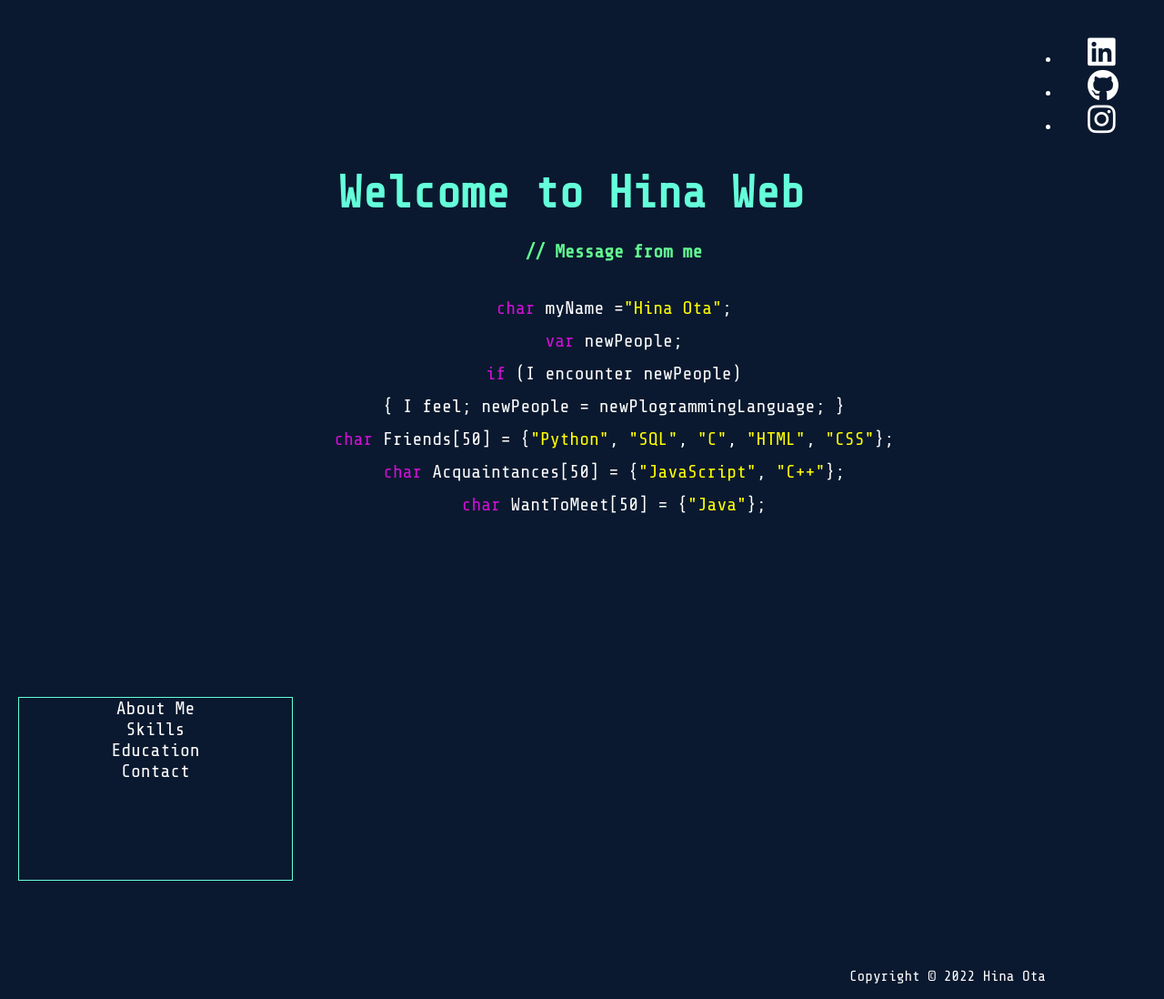
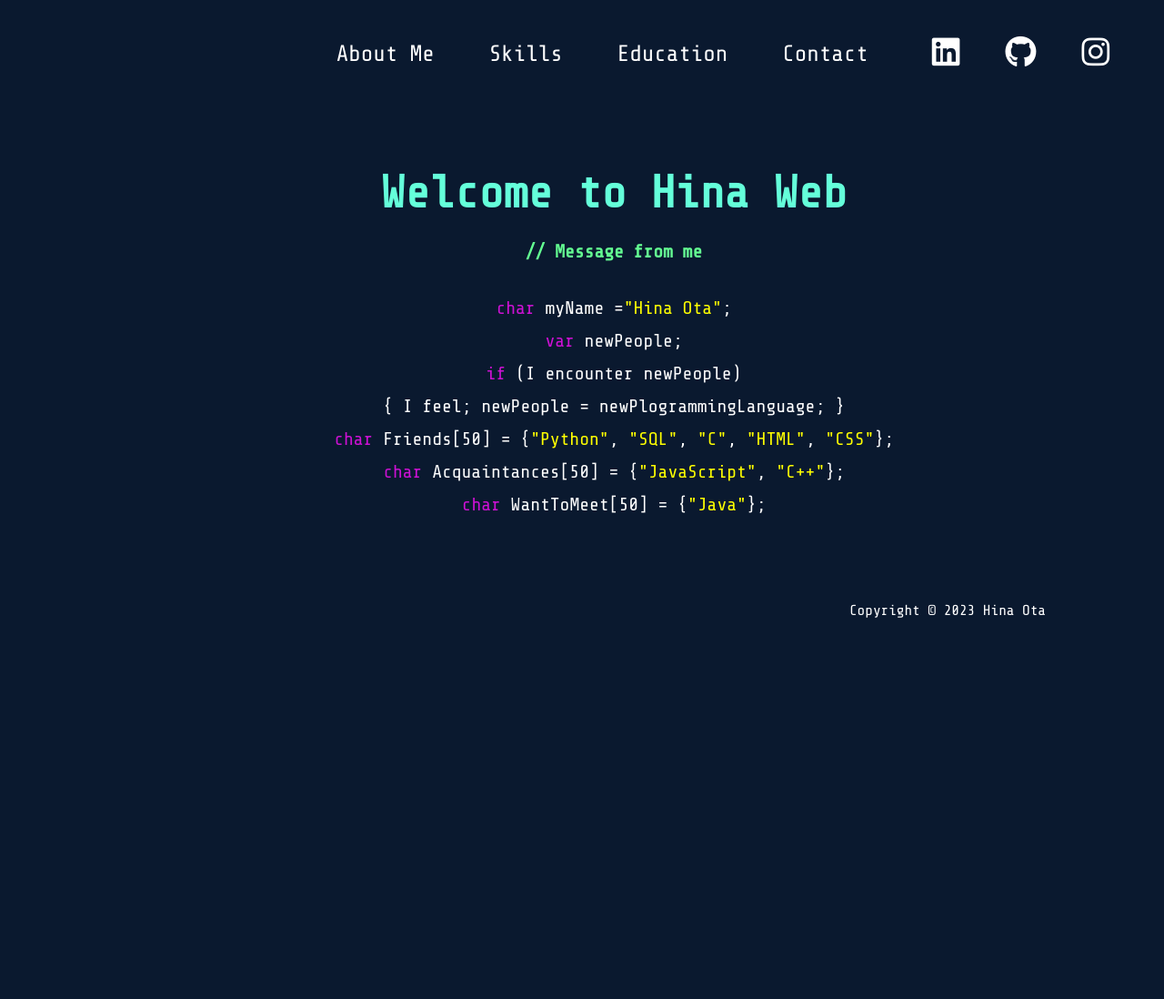
Before and after one commit to otahina/Mywebsite, a plain HTML site: page index.html in a window 1280 px wide. Shown: the whole page at 91% size. After the commit the page ends 800 px from the top, so only its background shows below. Drawn offline with nearby package versions, Linux system fonts and the light colour scheme.

Commit message:
Update index.html

```diff
--- a/index.html
+++ b/index.html
@@ -2,6 +2,7 @@
 <html lang="en">
     <head>
         <meta charset="utf-8">
+        <meta name="viewport" content="width=device-width, initial-scale=1.0">
         <link rel="preconnect" href="https://fonts.googleapis.com">
         <script src="https://kit.fontawesome.com/5f9ede87ad.js" crossorigin="anonymous"></script>
 <link rel="preconnect" href="https://fonts.gstatic.com" crossorigin>
@@ -10,16 +11,21 @@
         <link rel="stylesheet" href="./css/style.css">
     </head>
 <body>
- <div class="main-container">
-  <div class="main-container-inner" id="main-container-inner">
+ <div class="main">
+  <div class="main-container">
+   <div class="main-container-inner" id="main-container-inner">
     <header>
         <nav>
             <ul>
-              <li class="linkedin"><a href="https://www.linkedin.com/in/hina-ota/" target="_blank">
+              <li class="nav"><a href=store.html>About Me</a></li>
+              <li class="nav"><a href=skills.html>Skills</a></li>
+              <li class="nav"><a href=iphone.html>Education</a></li>
+              <li class="nav"><a href=mac.html>Contact</a></li>
+              <li class="icon"><a href="https://www.linkedin.com/in/hina-ota/" target="_blank">
                 <i class="fa-brands fa-linkedin" style="font-size:35px;"></i></a></li>
-             <li><a href="https://github.com/otahina" target="_blank">
+             <li class="icon"><a href="https://github.com/otahina" target="_blank">
                 <i class="fa-brands fa-github" style="font-size:35px;"></i></a></li>
-             <li><a href="https://www.instagram.com/ota_hina/" target="_blank">
+             <li class="icon"><a href="https://www.instagram.com/ota_hina/" target="_blank">
                 <i class="fa-brands fa-instagram" style="font-size:35px;"></i></a></li>
             </ul>
         </nav>
@@ -38,22 +44,15 @@
             <p><span class="var">char</span> Acquaintances[50] = {<span class="string">"JavaScript"</span>, <span class="string">"C++"</span>};</p>
             <p><span class="var">char</span> WantToMeet[50] = {<span class="string">"Java"</span>};</p>
     </div>
-     <div class="side">
-        <ul>
-            <li>About Me</li>
-            <li>Skills</li>
-            <li>Education</li>
-            <li>Contact</li>
-        </ul>
-      </div>
-    </div>
+   </div>
   </main>
+   </div>
   </div>
  </div>
 </body>
 
 <footer>
-    <p>Copyright &copy; 2022 Hina Ota</p>
+    <p>Copyright &copy; 2023 Hina Ota</p>
 </footer>
 
 </html>
```
